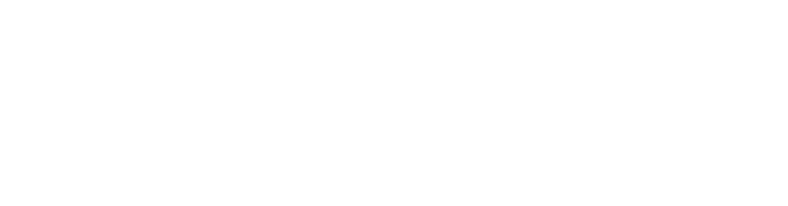
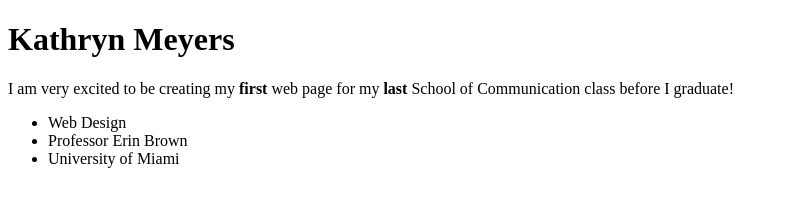
Before and after one commit to katmeyers21/katmeyers21.github.io, a plain HTML site: page index.html in a window 1280 px wide. Shown: the whole page, without its empty margins (0-788 px from the left). Drawn offline with Linux system fonts and the light colour scheme.

Commit message:
Paragraph and List

```diff
--- a/index.html
+++ b/index.html
@@ -1,12 +1,23 @@
 <!DOCTYPE html>
 <html lang="en">
 
-  <head>
-    <meta charset="utf-8"/>
-    <title> </title>
-  </head>
+   <head>
+     <meta charset="utf-8"/>
+     <title>My First Web Page</title>
+   </head>
 
-  <body>
-  </body>
+   <body>
+
+     <h1>Kathryn Meyers</h1>
+
+     <p>I am very excited to be creating my <strong>first</strong> web page for my <strong>last</strong> School of Communication class before I graduate!</p>
+
+     <ul>
+       <li>Web Design</li>
+       <li>Professor Erin Brown</li>
+       <li>University of Miami</li>
+     </ul>
+
+   </body>
 
 </html>
```
